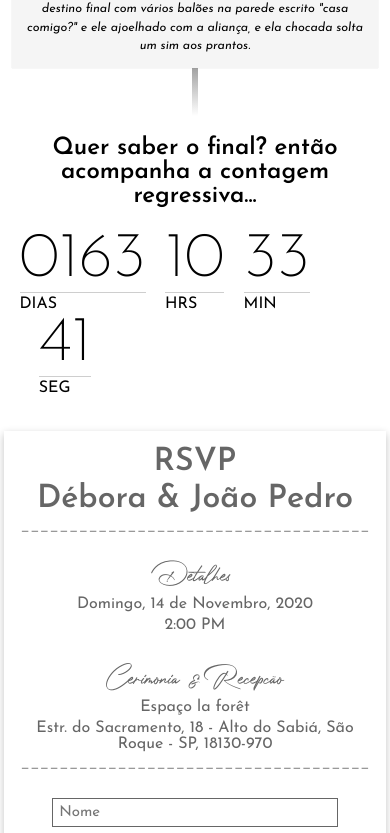
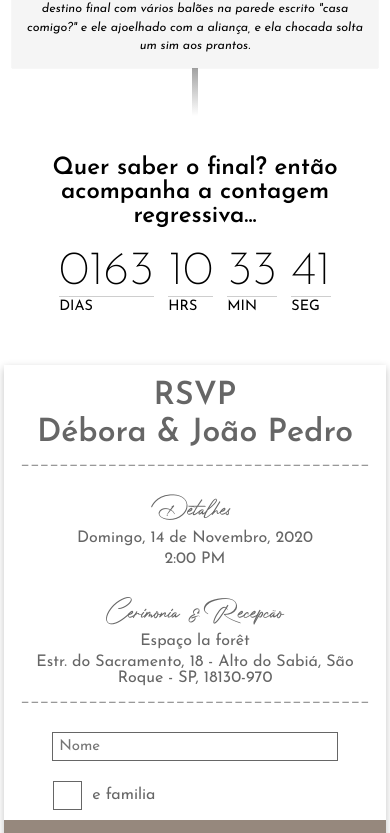
Before and after one commit to jutape/jode-site, an Angular app: page /countdown in a window 390 px wide. Shown: the part 2652-3485 px from the top of the page. Built offline with nearby package versions, Linux system fonts and the light colour scheme.

Commit message:
:bug: ajustando responsivo do countdown

```diff
--- a/src/app/countdown/countdown.component.css
+++ b/src/app/countdown/countdown.component.css
@@ -1,7 +1,7 @@
 .container {
     display: flex;
     flex-wrap: wrap;
-    margin: 20px auto;
+    margin: 40px auto;
     font-family: 'josefin sans';
     width: 90%;
     justify-content: center;
@@ -38,3 +38,13 @@
     text-transform: uppercase;
     text-align: left;
 }
+
+@media screen and (max-width: 470px) {
+    .countdown div {
+        font-size: 3em;
+    }
+
+    .countdown div span {
+        font-size: 0.9rem;
+    }
+}
--- a/src/app/countdown/countdown.component.ts
+++ b/src/app/countdown/countdown.component.ts
@@ -12,6 +12,7 @@ export class CountdownComponent implements OnInit {
   horas = 0;
   minutos = 0;
   segundos = 0;
+
   constructor() { }
 
   ngOnInit(): void {
```
